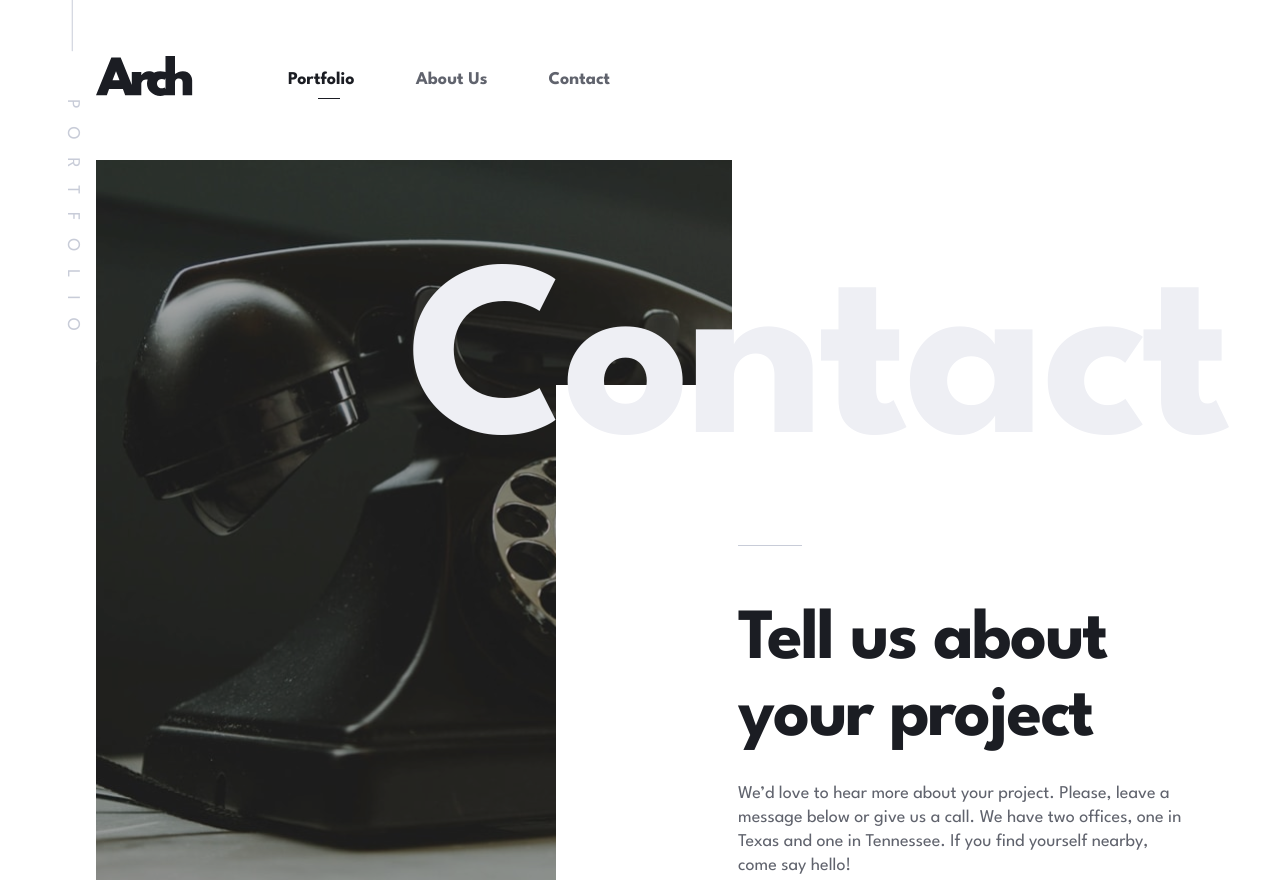
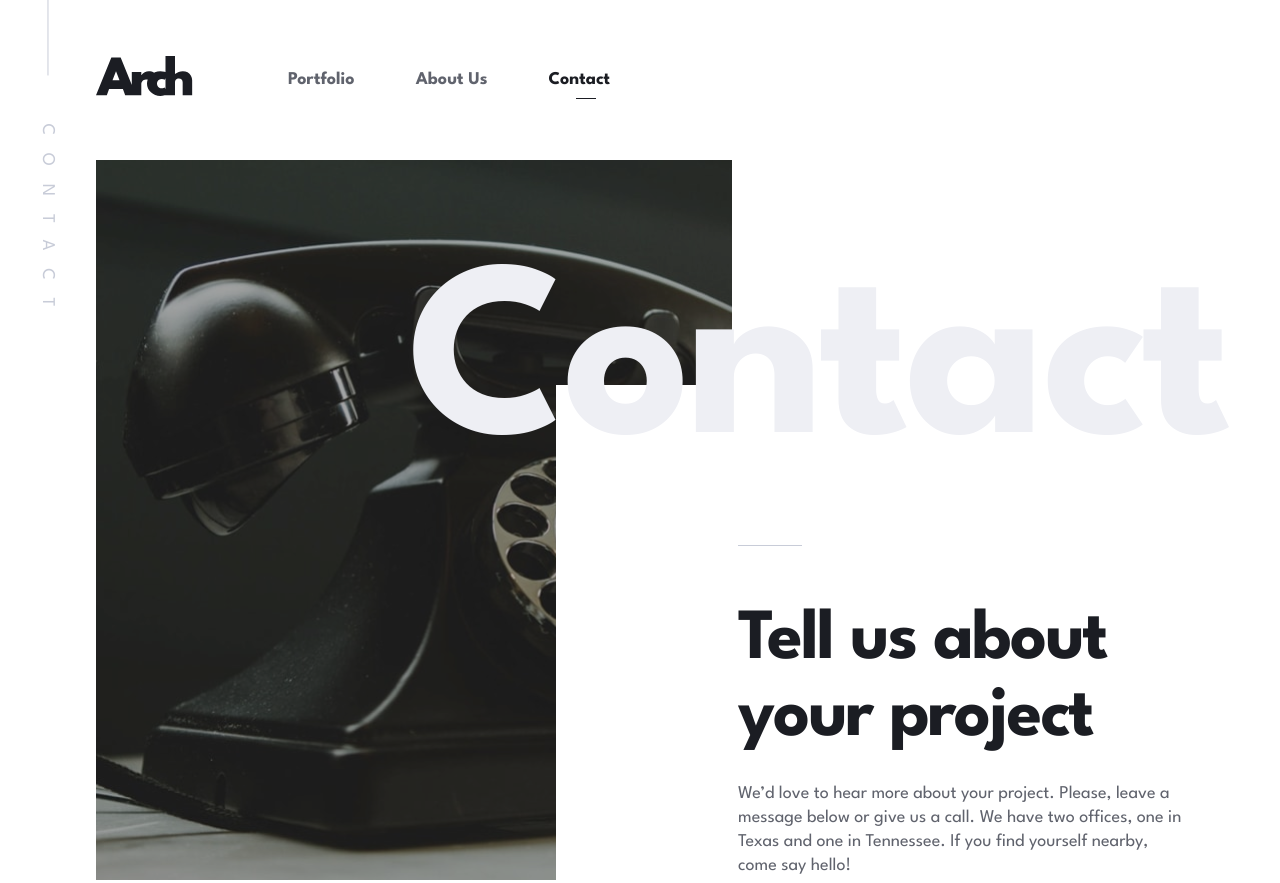
Before and after one commit to jkaps9/arch-studio, a website built with Vite: page src/pages/contact.html in a window 1280 px wide. Shown: the top 883 px of the page. Built offline with nearby package versions, Linux system fonts and the light colour scheme.

Commit message:
update contact header

```diff
--- a/src/pages/contact.html
+++ b/src/pages/contact.html
@@ -26,7 +26,7 @@
       <div class="container">
         <div class="page-indicator">
           <div class="shape"></div>
-          <p class="page-title">PORTFOLIO</p>
+          <p class="page-title">CONTACT</p>
         </div>
         <div class="logo">
           <svg xmlns="http://www.w3.org/2000/svg" width="97" height="40">
@@ -41,13 +41,13 @@
         </button>
         <nav class="nav">
           <ul class="nav__list">
-            <li class="nav__item active">
+            <li class="nav__item">
               <a href="./portfolio.html">Portfolio</a>
             </li>
             <li class="nav__item">
               <a href="./about.html">About Us</a>
             </li>
-            <li class="nav__item">
+            <li class="nav__item active">
               <a href="./contact.html">Contact</a>
             </li>
           </ul>
```
